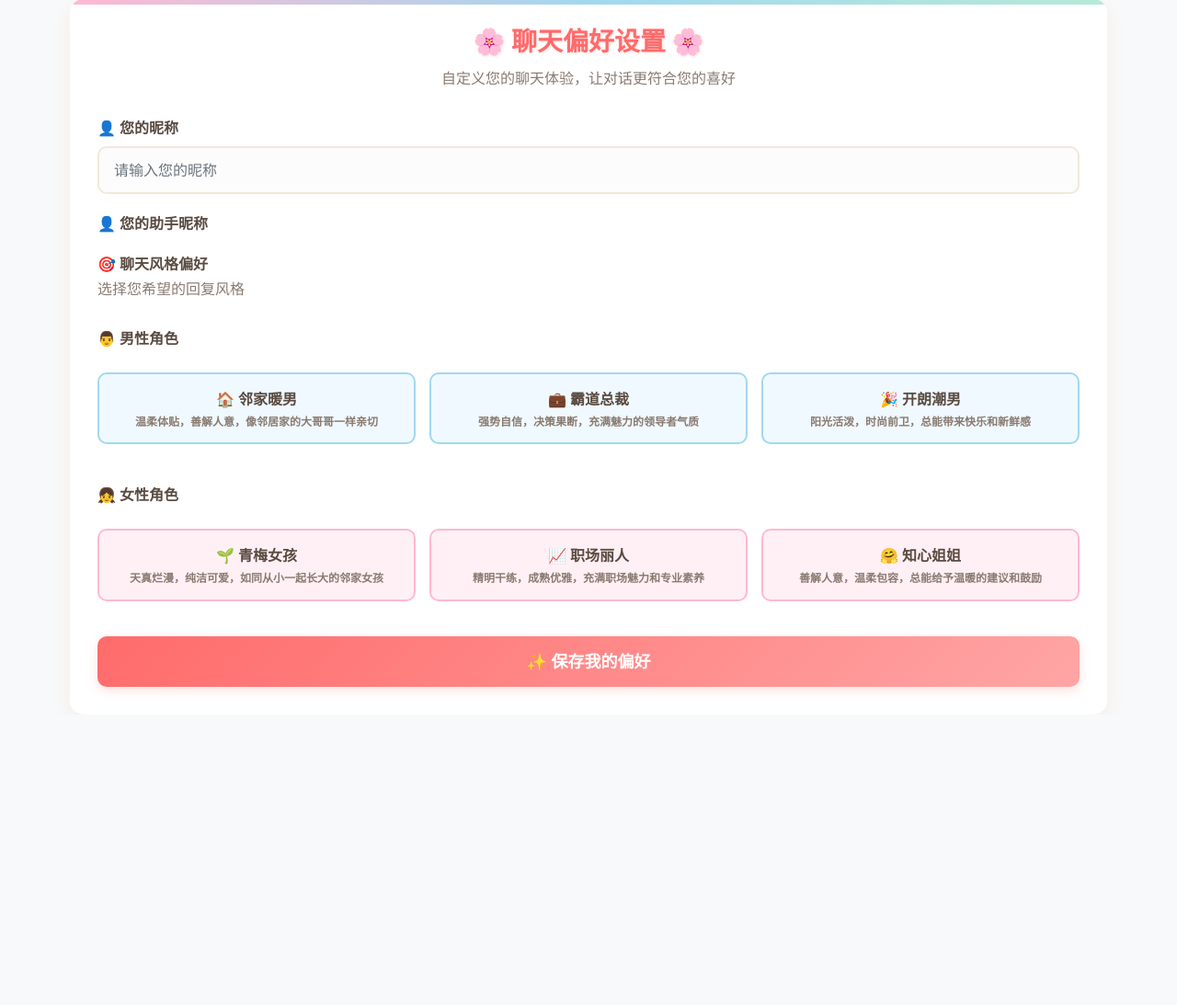
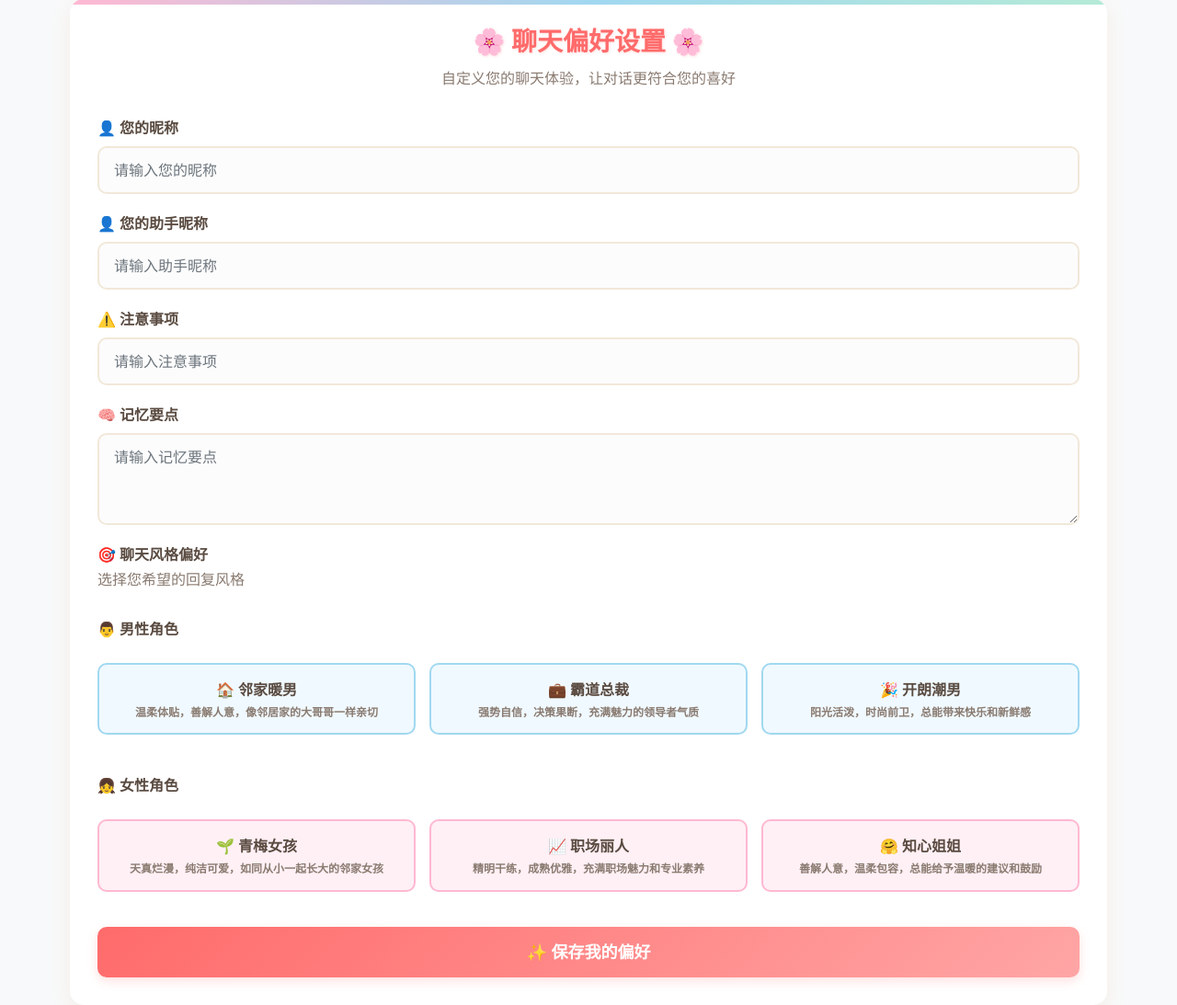
Before and after one commit to guodehua1995/milk_note, a Django app: template web/chat/templates/chat_preference.html in a window 1280 px wide. Shown: the part 121-1214 px from the top of the page at 92% size. Before the commit the page ends 898 px from the top, so only its background shows below. Run offline with Django 5.2, Linux system fonts and the light colour scheme; the template is opened without the code that fills it: values named after a table or form of the project are taken from there, others are empty.

Commit message:
对话界面搭建完成

```diff
--- a/web/chat/llm/chat_service.py
+++ b/web/chat/llm/chat_service.py
@@ -167,6 +167,9 @@ class LangChainChatService:
         if long_term_memory.get("name"):
             base_prompt += f"\n用户的名字是{long_term_memory['name']}。"
 
+        if long_term_memory.get("assistant_name"):
+            base_prompt += f"\n你的名字是{long_term_memory['assistant_name']}。"
+
         if long_term_memory.get("key_points"):
             base_prompt += f"\n以下是关于用户的重要信息：{long_term_memory['key_points']}"
 
--- a/web/chat/templates/chat_preference.html
+++ b/web/chat/templates/chat_preference.html
@@ -212,8 +212,20 @@
 
         <!-- 助理姓名字段 -->
         <div class="form-group">
-            <label for="assistant_name">👤 您的助手昵称</label>
+            <label for="id_assistant_name">👤 您的助手昵称</label>
             {{ form.assistant_name }}
+        </div>
+
+        <!-- 注意事项字段 -->
+        <div class="form-group">
+            <label for="id_extra_notice">⚠️ 注意事项</label>
+            {{ form.extra_notice }}
+        </div>
+
+        <!-- 记忆要点字段 -->
+        <div class="form-group">
+            <label for="id_key_points">🧠 记忆要点</label>
+            {{ form.key_points }}
         </div>
 
         <!-- 聊天偏向选择 -->
--- a/web/chat/views.py
+++ b/web/chat/views.py
@@ -267,6 +267,26 @@ class ChatPreferenceForm(forms.Form):
         widget=forms.TextInput(attrs={'class': 'form-control', 'placeholder': '请输入您的昵称'})
     )
 
+    assistant_name = forms.CharField(
+        label='您的助手昵称',
+        max_length=10,
+        required=False,
+        widget=forms.TextInput(attrs={'class': 'form-control', 'placeholder': '请输入助手昵称'})
+    )
+
+    extra_notice = forms.CharField(
+        label='注意事项',
+        max_length=200,
+        required=False,
+        widget=forms.TextInput(attrs={'class': 'form-control', 'placeholder': '请输入注意事项'})
+    )
+
+    key_points = forms.CharField(
+        label='记忆要点',
+        required=False,
+        widget=forms.Textarea(attrs={'class': 'form-control', 'placeholder': '请输入记忆要点', 'rows': 3})
+    )
+
     # 使用隐藏字段存储偏好设置JSON数据
     preferences = forms.CharField(widget=forms.HiddenInput, required=False)
 
@@ -369,14 +389,22 @@ class ChatPreferenceView(LoginRequiredMixin, FormView):
         try:
             # 获取用户的聊天配置文件
             chat_profile = UserChatProfile.objects.get(user=user)
-            print(f"获取到用户自定义配置:{chat_profile.preferences}")
             # 设置初始昵称
             initial['name'] = chat_profile.name
+            # 设置初始助手昵称
+            initial['assistant_name'] = chat_profile.assistant_name
+            # 设置初始注意事项
+            initial['extra_notice'] = chat_profile.extra_notice
+            # 设置初始记忆要点
+            initial['key_points'] = chat_profile.key_points
             # 设置初始偏好设置
-            initial['preferences'] = json.dumps(chat_profile.preferences or {}) if chat_profile.preferences else '{}'
+            initial['preferences'] = json.dumps({'style': chat_profile.style}) if chat_profile.style else '{}'
         except UserChatProfile.DoesNotExist:
             # 如果用户没有聊天配置文件，使用默认值
             initial['name'] = ''
+            initial['assistant_name'] = '助手'
+            initial['extra_notice'] = ''
+            initial['key_points'] = ''
             initial['preferences'] = json.dumps({'style': 'general'})
 
         return initial
@@ -387,16 +415,25 @@ class ChatPreferenceView(LoginRequiredMixin, FormView):
         """
         user = self.request.user
         name = form.cleaned_data.get('name')
+        assistant_name = form.cleaned_data.get('assistant_name')
+        extra_notice = form.cleaned_data.get('extra_notice')
+        key_points = form.cleaned_data.get('key_points')
         preferences = form.cleaned_data.get('preferences')
 
         # 解析preferences JSON字符串
         preferences_dict = json.loads(preferences) if preferences else {}
 
+        # 获取风格设置
+        style = preferences_dict.get('style', 'general')
+
         # 使用MemoryManager更新用户配置文件
         memory_manager = MemoryManager(user.id)
         memory_manager.update_user_profile(
             name=name,
-            preferences=preferences_dict
+            assistant_name=assistant_name,
+            extra_notice=extra_notice,
+            key_points=key_points,
+            style=style
         )
 
         # 表单提交成功后重定向到当前页面，显示更新后的设置
```
Also changed, not shown: web/db.sqlite3.
